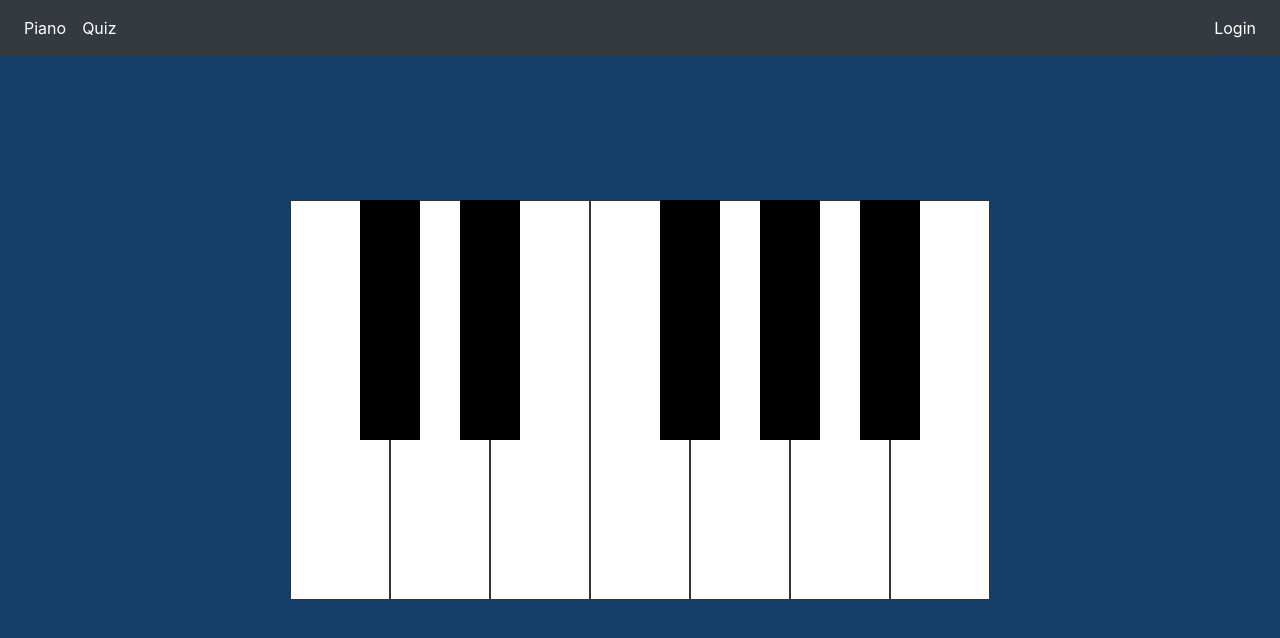
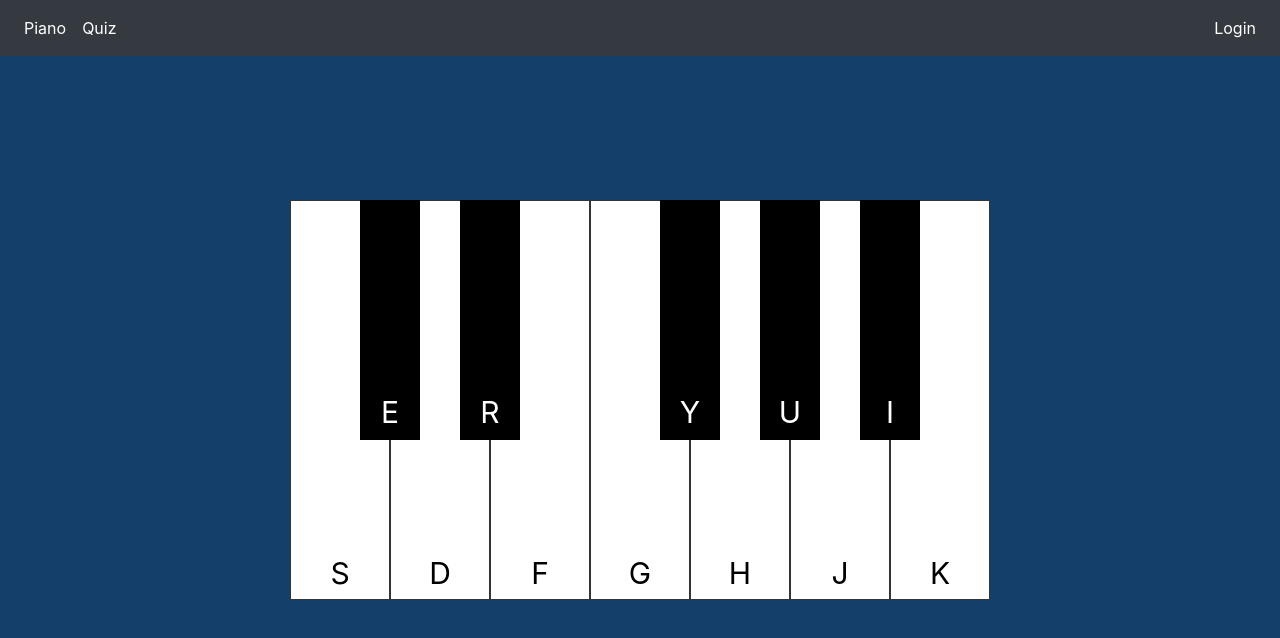
Before and after one commit to Reed22/MusicMakers, a React (Create React App) app: page / in a window 1280 px wide. Shown: the top 638 px of the page. Built offline with nearby package versions, Linux system fonts and the light colour scheme; no server answers.

Commit message:
added keybinding to piano

```diff
--- a/package.json
+++ b/package.json
@@ -24,6 +24,7 @@
     "prop-types": "^15.7.2",
     "react": "^16.13.1",
     "react-dom": "^16.13.1",
+    "react-keydown": "^1.9.12",
     "react-loading": "^2.0.3",
     "react-router-dom": "^5.2.0",
     "react-scripts": "^3.4.3",
--- a/public/index.css
+++ b/public/index.css
@@ -36,3 +36,19 @@ body {
   background-color: white;
   border: 1px solid #333;
 }
+
+.key p {
+  text-align: center;
+  font-size: 30px;
+  margin: auto;
+}
+
+.black p {
+  margin-top: 190px;
+  color: white;
+}
+
+.white p {
+  color: black;
+  margin-top: 350px;
+}
--- a/src/components/Key.jsx
+++ b/src/components/Key.jsx
@@ -1,13 +1,14 @@
 import React, { useState, useEffect } from 'react';
+import keydown from 'react-keydown';
 
 function Key(props) {
-  const keyColor = props.type === "key white" ? "white" : "black"
-  const playedColor = keyColor === "black" ? "#333" : "#CCC"
+  const keyColor = props.type === 'key white' ? 'white' : 'black';
+  const playedColor = keyColor === 'black' ? '#333' : '#CCC';
 
-  const [played, setPlayed] = useState(false)
-  const [color, setColor] = useState(keyColor)
+  const [played, setPlayed] = useState(false);
+  const [color, setColor] = useState(keyColor);
 
-  function changeColor(){
+  function changeColor() {
     if (played) {
       setColor(playedColor);
     } else {
@@ -20,22 +21,35 @@ function Key(props) {
     changeColor();
   }
 
-  useEffect(changeColor, [played]);
-
   function playSound() {
     changePlay();
     props.audio.triggerAttackRelease(props.dataNote + props.octave, '8n');
     setTimeout(changePlay, 250); // Probably not the best way to do this
   }
 
+  useEffect(changeColor, [played]);
+
+  const handleKeyDown = (event) => {
+    if (event.keyCode == props.keyCode) playSound();
+  };
+
+  useEffect(() => {
+    document.addEventListener('keydown', handleKeyDown);
+    return () => {
+      document.removeEventListener('keydown', handleKeyDown);
+    };
+  }, []);
+
   return (
     <div
-      style={{backgroundColor: color}}
+      style={{ backgroundColor: color}}
       dataNote={props.dataNote}
       className={props.type}
       onClick={playSound}
-      onKeyDown={playSound}
-    />
+      onKeyDown={handleKeyDown}
+    >
+    <p>{props.keyChar}</p>
+    </div>
   );
 }
 
--- a/src/components/Piano.jsx
+++ b/src/components/Piano.jsx
@@ -51,18 +51,102 @@ function Piano() {
   return (
     <div>
       <div className="piano">
-        <Key octave={octave} audio={sampler} dataNote="C" type="key white" />
-        <Key octave={octave} audio={sampler} dataNote="Db" type="key black" />
-        <Key octave={octave} audio={sampler} dataNote="D" type="key white" />
-        <Key octave={octave} audio={sampler} dataNote="E" type="key black" />
-        <Key octave={octave} audio={sampler} dataNote="Eb" type="key white" />
-        <Key octave={octave} audio={sampler} dataNote="F" type="key white" />
-        <Key octave={octave} audio={sampler} dataNote="Gb" type="key black" />
-        <Key octave={octave} audio={sampler} dataNote="G" type="key white" />
-        <Key octave={octave} audio={sampler} dataNote="Ab" type="key black" />
-        <Key octave={octave} audio={sampler} dataNote="A" type="key white" />
-        <Key octave={octave} audio={sampler} dataNote="Bb" type="key black" />
-        <Key octave={octave} audio={sampler} dataNote="B" type="key white" />
+        <Key
+          keyChar="S"
+          keyCode="83"
+          octave={octave}
+          audio={sampler}
+          dataNote="C"
+          type="key white"
+        />
+        <Key
+          keyChar="E"
+          keyCode="69"
+          octave={octave}
+          audio={sampler}
+          dataNote="Db"
+          type="key black"
+        />
+        <Key
+          keyChar="D"
+          keyCode="68"
+          octave={octave}
+          audio={sampler}
+          dataNote="D"
+          type="key white"
+        />
+        <Key
+          keyChar="R"
+          keyCode="82"
+          octave={octave}
+          audio={sampler}
+          dataNote="E"
+          type="key black"
+        />
+        <Key
+          keyChar="F"
+          keyCode="70"
+          octave={octave}
+          audio={sampler}
+          dataNote="Eb"
+          type="key white"
+        />
+        <Key
+          keyChar="G"
+          keyCode="71"
+          octave={octave}
+          audio={sampler}
+          dataNote="F"
+          type="key white"
+        />
+        <Key
+          keyChar="Y"
+          keyCode="89"
+          octave={octave}
+          audio={sampler}
+          dataNote="Gb"
+          type="key black"
+        />
+        <Key
+          keyChar="H"
+          keyCode="72"
+          octave={octave}
+          audio={sampler}
+          dataNote="G"
+          type="key white"
+        />
+        <Key
+          keyChar="U"
+          keyCode="85"
+          octave={octave}
+          audio={sampler}
+          dataNote="Ab"
+          type="key black"
+        />
+        <Key
+          keyChar="J"
+          keyCode="74"
+          octave={octave}
+          audio={sampler}
+          dataNote="A"
+          type="key white"
+        />
+        <Key
+          keyChar="I"
+          keyCode="73"
+          octave={octave}
+          audio={sampler}
+          dataNote="Bb"
+          type="key black"
+        />
+        <Key
+          keyChar="K"
+          keyCode="75"
+          octave={octave}
+          audio={sampler}
+          dataNote="B"
+          type="key white"
+        />
       </div>
     </div>
   );
```
Also changed, not shown: 1 other file (tests, documents, lock files or other folders).
